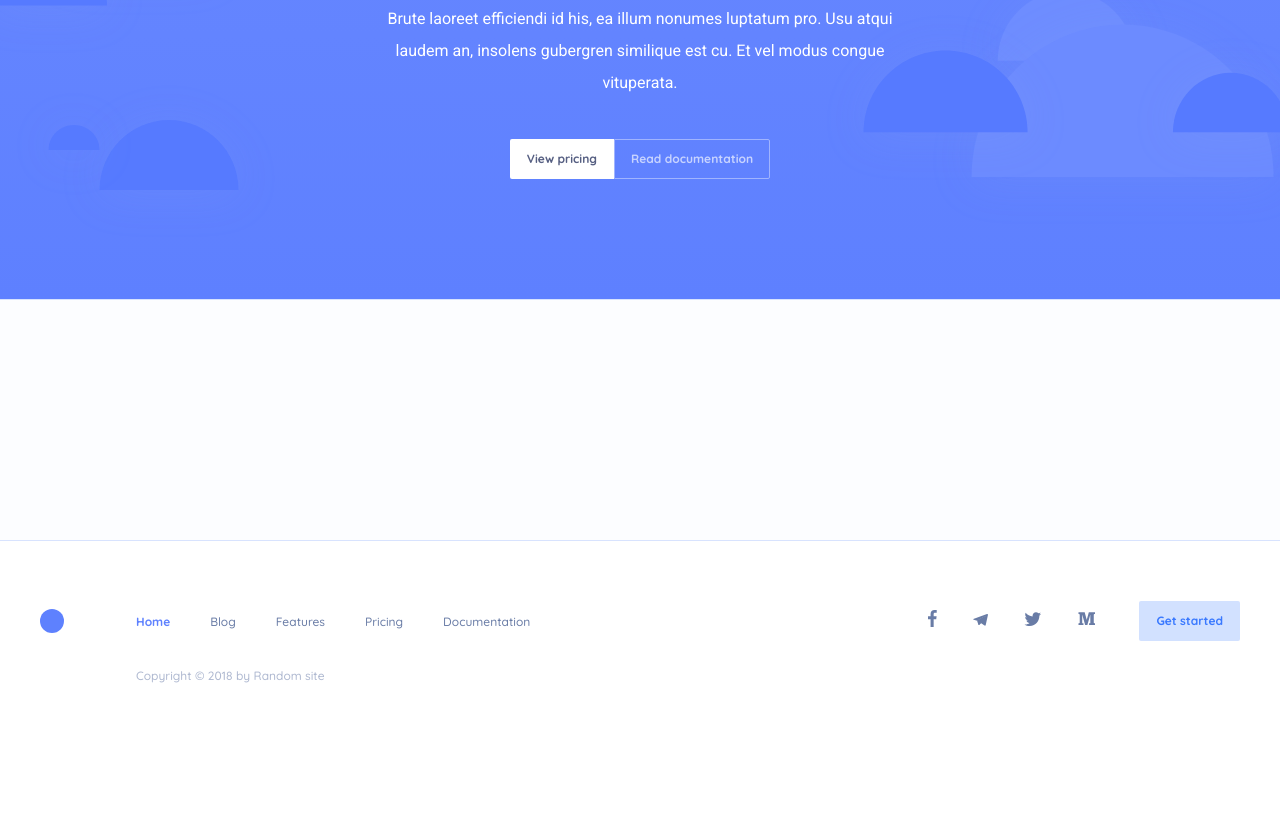
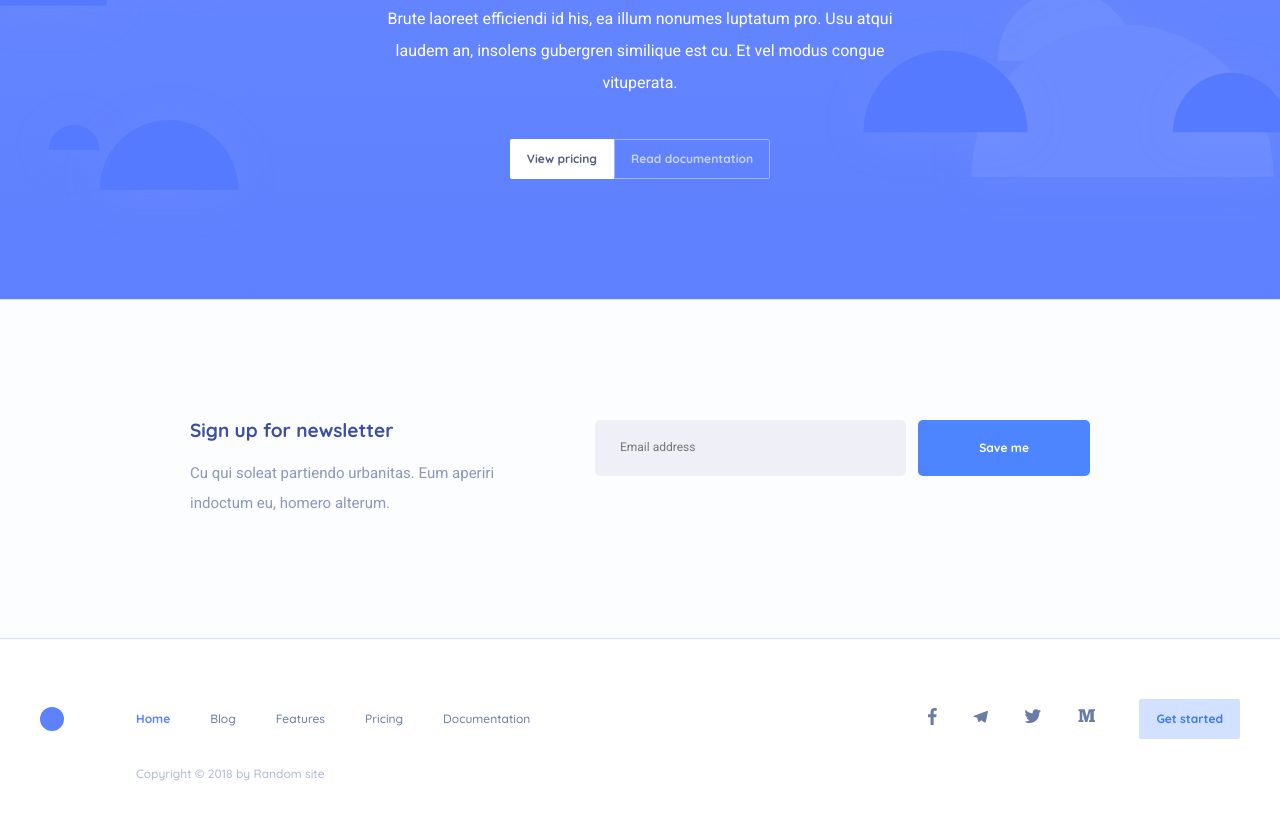
Before and after one commit to IlyaKvitkovskyi/productivity, a website: page index.html in a window 1280 px wide. Shown: the part 4782-5602 px from the top of the page. Before the commit the page ends 5525 px from the top, so only its background shows below. Drawn offline with Linux system fonts and the light colour scheme.

Commit message:
added newsletter section

```diff
--- a/css/styles.scss
+++ b/css/styles.scss
@@ -61,6 +61,20 @@ body {
   }
 }
 
+.input {
+  padding: $base * 3 $base * 4;
+  border: 1px solid transparent;
+  color: #7a85ad;
+  background: #efeff7;
+  border-radius: 2px;
+  font-size: $fs-sm;
+
+  &--size-lg {
+    padding: $base * 5 $base * 6;
+    border-radius: 5px;
+  }
+}
+
 .btn {
   @include quicksand;
   display: inline-block;
@@ -75,6 +89,12 @@ body {
   transition: $transition;
   box-sizing: border-box;
   white-space: nowrap;
+  cursor: pointer;
+
+  &--size-lg {
+    padding: $base * 5 $base * 15;
+    border-radius: 5px;
+  }
 
   &--primary {
     color: #3a79ff;
@@ -873,6 +893,44 @@ h5 {
 // === NEWSLETTER ===
 .section-newsletter {
   background-color: #fcfdff;
+
+  .section-inner {
+    display: flex;
+    justify-content: space-between;
+  }
+
+  &__left {
+    flex-basis: 35%;
+
+    &-title {
+      @include quicksand;
+      font-weight: $fw-bold;
+      font-size: $fs-lg;
+      color: #3d4f9f;
+      margin-bottom: $base * 4;
+    }
+
+    &-text {
+      line-height: 2;
+      font-size: $fs-md;
+    }
+  }
+
+  &__right {
+    flex-basis: 55%;
+  }
+}
+
+.form-newsletter {
+  display: flex;
+
+  .input {
+    flex-grow: 1;
+  }
+
+  .btn {
+    margin-left: $base * 3;
+  }
 }
 // === / NEWSLETTER ===
 
--- a/index.html
+++ b/index.html
@@ -456,7 +456,22 @@
 
     <!-- newsletter -->
     <section class="section-outer section-newsletter">
-      <div class="section-inner"></div>
+      <div class="section-inner">
+        <div class="section-newsletter__left">
+          <div class="section-newsletter__left-title">
+            Sign up for newsletter
+          </div>
+          <div class="section-newsletter__left-text">
+            Cu qui soleat partiendo urbanitas. Eum aperiri indoctum eu, homero alterum.
+          </div>
+        </div>
+        <div class="section-newsletter__right">
+          <form class="form-newsletter" action="">
+            <input class="input input--size-lg" type="text" placeholder="Email address">
+            <button class="btn btn--secondary btn--size-lg"> Save me</button>
+          </form>
+        </div>
+      </div>
     </section>
     <!-- / newsletter -->
 
```
Also changed, not shown: css/styles.css.
